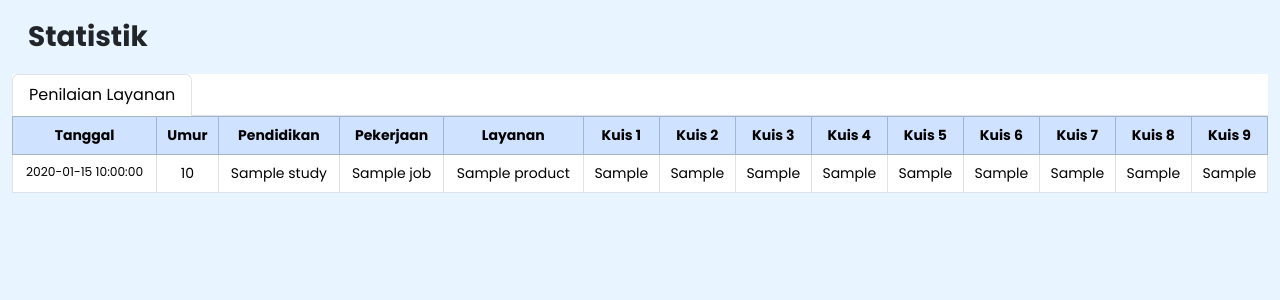
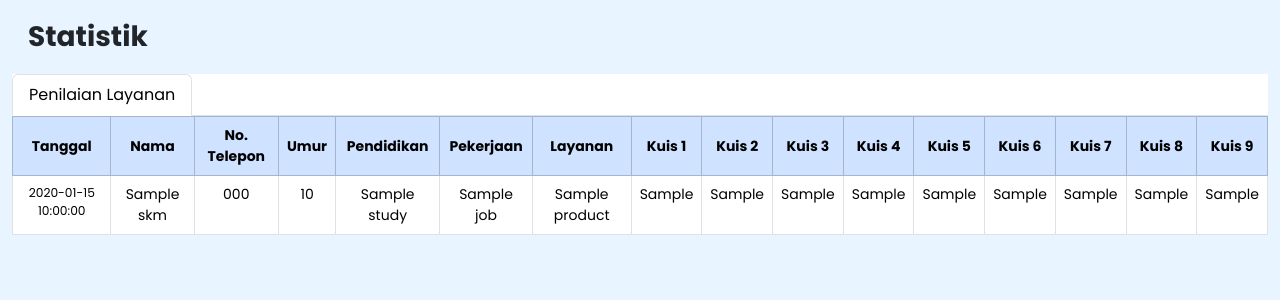
Before and after one commit to sleepingtime94/skm, a PHP site: template views/statistic.twig in a window 1280 px wide. Shown: the top 300 px of the page. Run offline with PHP 8.4, Linux system fonts and the light colour scheme; the template is opened without the code that fills it: most values are stand-ins (such as "Sample title", 1, 10 or a date in 2020); some libraries are stand-ins or nearby versions.

Commit message:
add more column

```diff
--- a/views/statistic.twig
+++ b/views/statistic.twig
@@ -19,6 +19,8 @@
                     <thead class="table-primary">
                         <tr class="align-middle">
                             <th scope="col">Tanggal</th>
+                            <th scope="col">Nama</th>
+                            <th scope="col">No. Telepon</th>
                             <th scope="col">Umur</th>
                             <th scope="col">Pendidikan</th>
                             <th scope="col">Pekerjaan</th>
@@ -34,6 +36,8 @@
                         {% for data in skms %}
                         <tr>
                             <td class="small">{{ data.created_at }}</td>
+                            <td>{{ data.name }}</td>
+                            <td>{{ data.phone }}</td>
                             <td>{{ data.age }}</td>
                             <td>{{ data.study }}</td>
                             <td>{{ data.job }}</td>
```
